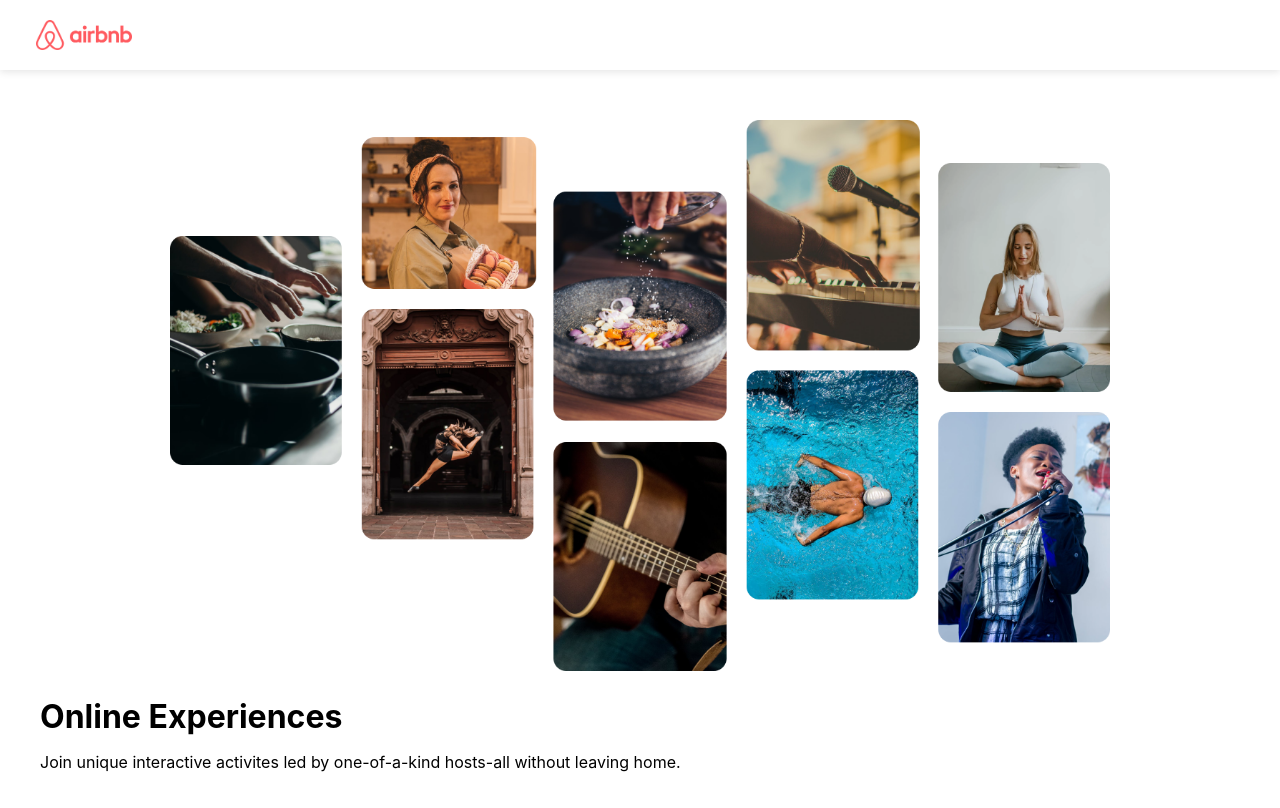
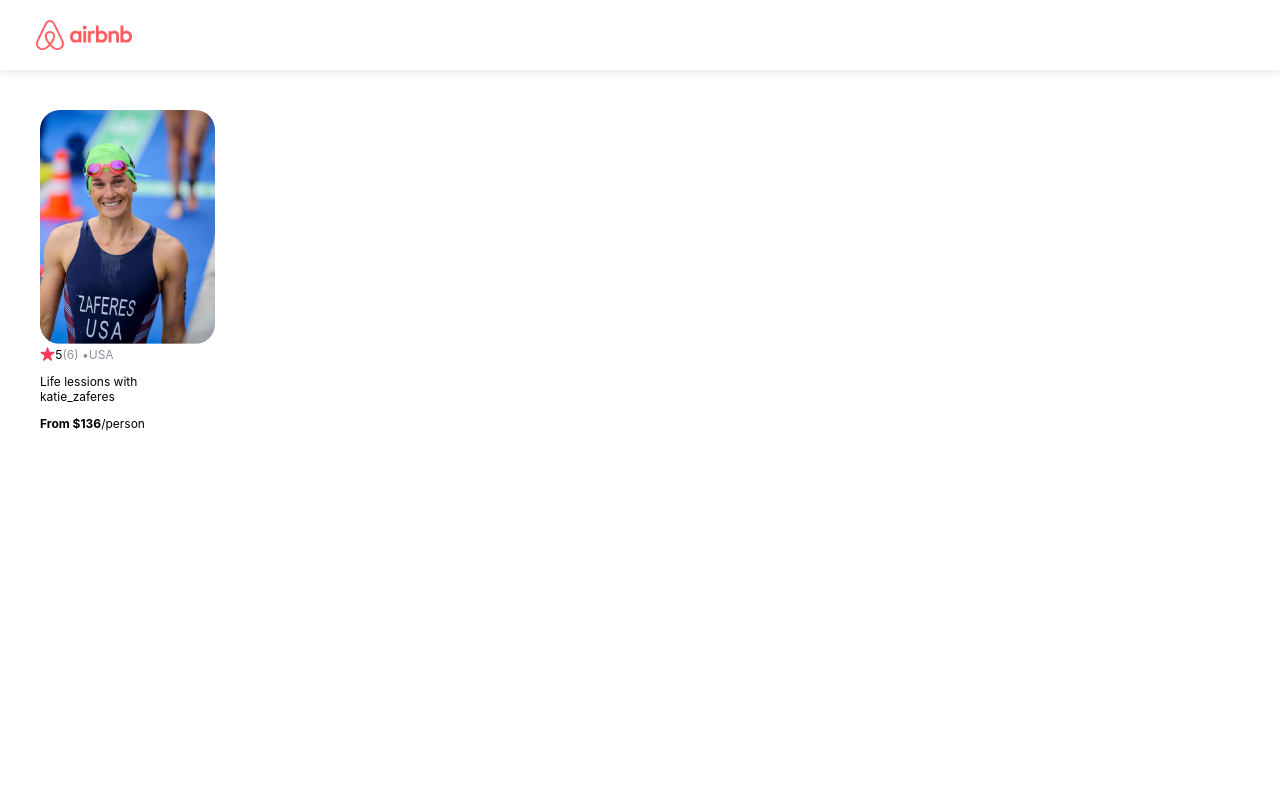
Before and after one commit to nsky80/airbnb_experiences, a React (Create React App) app: page / in a window 1280 px wide. Built offline with nearby package versions, Linux system fonts and the light colour scheme.

Commit message:
added a single card

```diff
--- a/src/App.css
+++ b/src/App.css
@@ -10,7 +10,7 @@
 }
 
 section{
-  padding: 20px;
+  padding: 40px;
 }
 
 .hero{
@@ -22,7 +22,7 @@
   /* align-self: center; */
   padding-left: 150px;
   padding-right: 150px;
-  padding-top: 30px;
+  padding-top: 20px;
 }
 
 @media only screen and (max-width: 768px) {
@@ -30,18 +30,43 @@
   .hero--photo-grid{
     padding: 10px;
   }
+
+  section{
+    padding: 20px;
+  }
 }
 
 
 .hero--header{
   font-size: xx-large;
   margin-bottom: 16px;
-  padding-left: 20px;
 
 }
 
 .hero--text {
   font-size: normal;
   margin-top: 0;
-  padding-left: 20px;
 }
+
+.card{
+  width: 175px;
+  font-size: 12px;
+}
+
+.card--image{
+  width: 100%;
+  border-radius: 20px;
+}
+
+.card--stats {
+  display: flex;
+  align-items: center;
+}
+
+.card--star {
+  height: 14px;
+}
+
+.gray {
+  color: #918E9B;
+}
--- a/src/App.js
+++ b/src/App.js
@@ -1,12 +1,14 @@
 import './App.css';
 import Navbar from './components/Navbar';
 import Hero from "./components/Hero"
+import Card from "./components/Card"
 
 function App(){
   return (
     <div>
       <Navbar />
-      <Hero />
+      {/* <Hero /> */}
+      <Card />
     </div>
   )
 }
--- /dev/null
+++ b/src/components/Card.js
@@ -0,0 +1,39 @@
+/*
+Challenge: Build the Card component
+For now, hard-code in the data (like
+the rating, title, price, etc.)
+
+Notes:
+- Only render 1 instance (I already did this for you)
+- The star icon and photo (katie-zaferes.png) are in the images
+  folder for your use
+- Make sure to include:
+    - image
+    - star icon (star.png), rating, and review count
+    - title
+    - cost/person
+- The main purpose of this challenge is to show you where our limitations
+  currently are, so don't worry about the fact that you're hard-coding all
+  this data into the component.
+*/
+import katie_zaferes from "../images/katie-zaferes.png"
+import star from "../images/star.png"
+
+export default function Card() {
+    return (
+      <section>
+        <div className="card">
+          <img src={katie_zaferes} alt="Avatar" className="card--image"/>
+          <div className="card--stats">
+            <img src={star} alt="rating" className="card--star" />
+            <span>5</span>
+            <span className="gray">(6) • </span>
+            <span className="gray">USA</span>
+          </div>
+          <p>Life lessions with katie_zaferes</p>
+          <p><b>From $136</b>/person</p>
+        </div>
+
+      </section>
+    )
+}
```
Also changed, not shown: src/images/katie-zaferes.png (added), src/images/star.png (added).
